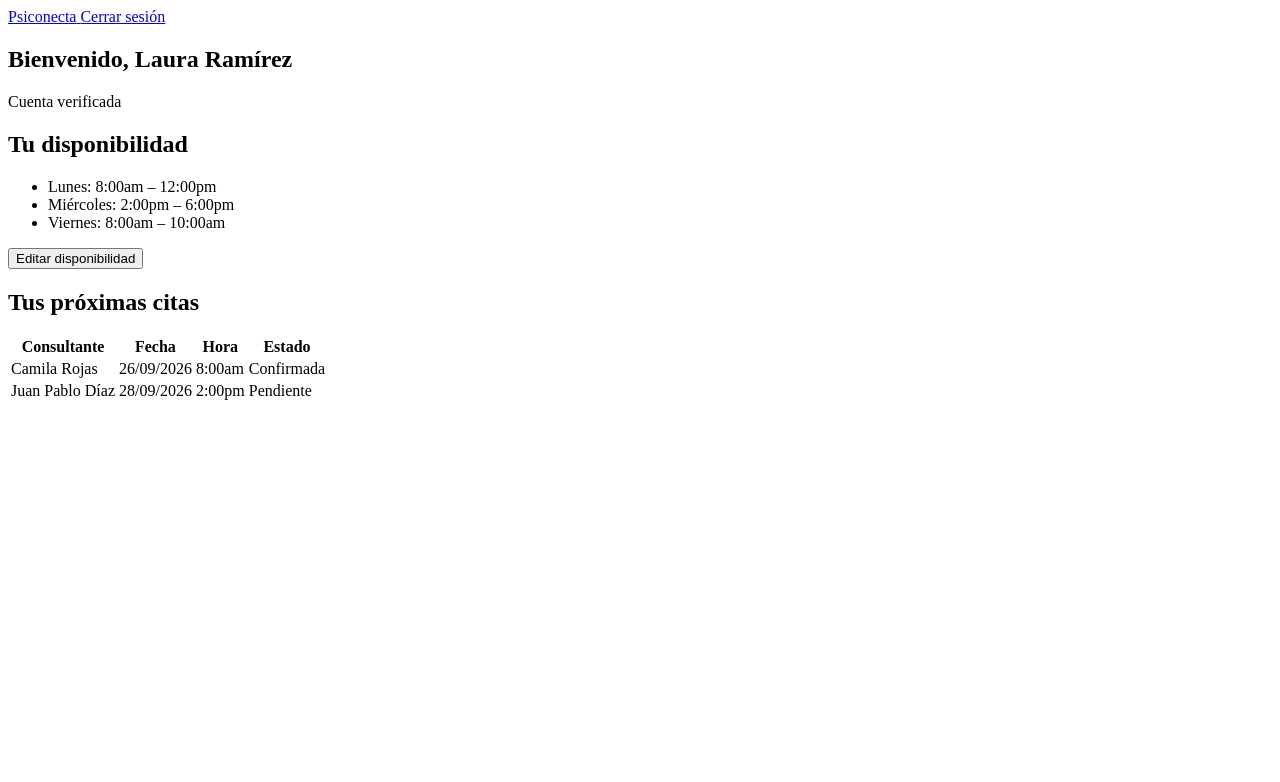
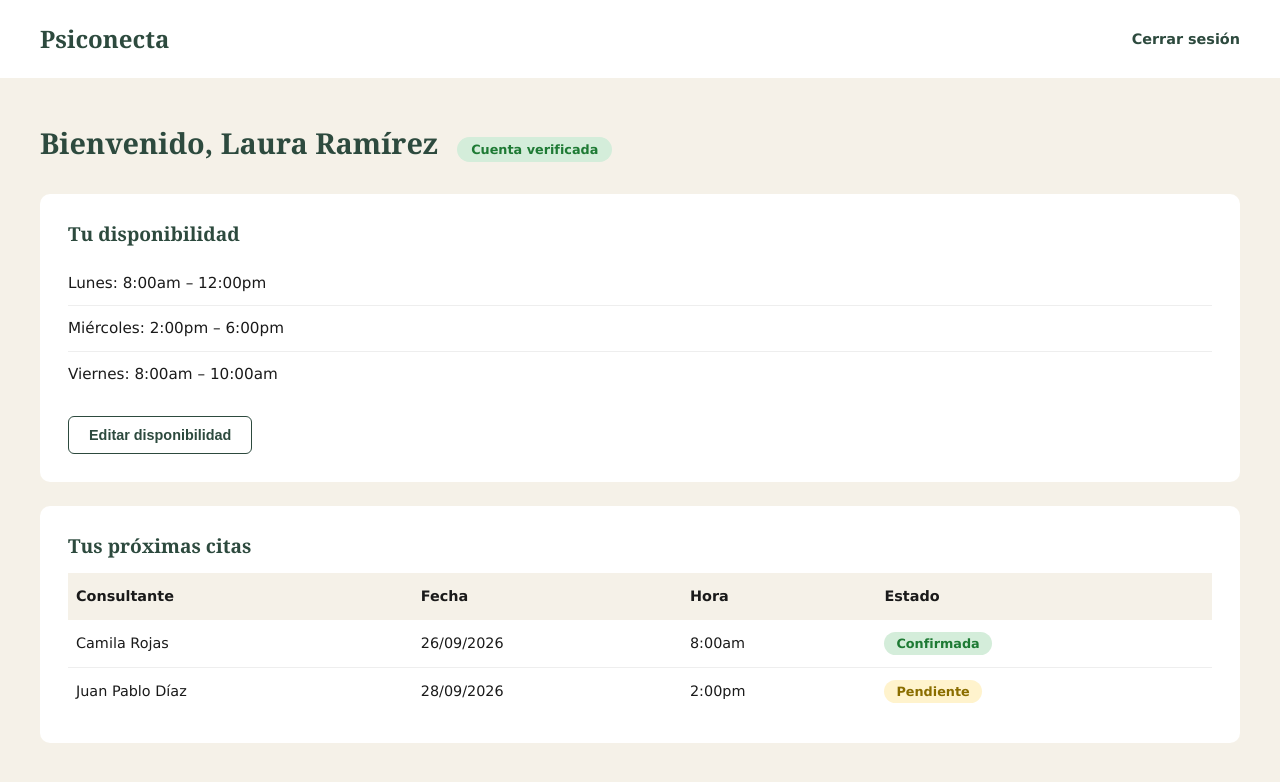
Before and after one commit to willop-z/psiconecta, a plain HTML site: page frontend/pag-profesional.html in a window 1280 px wide. Drawn offline with Linux system fonts and the light colour scheme.

Commit message:
Se agregan tres credenciales de prueba para el inicio de sesión de cada usuario: consultante, profesional y admin; se agrega css faltante (pag-profesional)

```diff
--- a/frontend/css/pag-profesional.css
+++ b/frontend/css/pag-profesional.css
@@ -0,0 +1,189 @@
+/* ===== Variables de color ===== */
+:root {
+    --color-verde: #2D4A3E;
+    --color-beige: #F5F1E8;
+    --color-texto: #1A1A1A;
+    --color-coral: #E8846B;
+    --color-blanco: #FFFFFF;
+}
+
+/* ===== Reset básico ===== */
+* {
+    margin: 0;
+    padding: 0;
+    box-sizing: border-box;
+}
+
+body {
+    font-family: Verdana, Arial, sans-serif;
+    color: var(--color-texto);
+    background-color: var(--color-beige);
+    line-height: 1.6;
+}
+
+h1, h2 {
+    font-family: Georgia, 'Times New Roman', serif;
+    line-height: 1.2;
+}
+
+.logo-texto {
+    font-family: Georgia, 'Times New Roman', serif;
+    font-size: 1.5rem;
+    font-weight: bold;
+    color: var(--color-verde);
+}
+
+/* ===== Header ===== */
+.header-simple {
+    display: flex;
+    justify-content: space-between;
+    align-items: center;
+    padding: 20px 40px;
+    background-color: var(--color-blanco);
+}
+
+.header-simple .logo {
+    text-decoration: none;
+}
+
+.btn-cerrar-sesion {
+    text-decoration: none;
+    color: var(--color-verde);
+    font-size: 0.9rem;
+    font-weight: 600;
+}
+
+/* ===== Panel del psicólogo ===== */
+.psicologo {
+    padding: 48px 40px;
+}
+
+.psicologo h1 {
+    font-size: 1.8rem;
+    color: var(--color-verde);
+    display: inline-block;
+    margin-right: 14px;
+}
+
+.psicologo-estado {
+    padding: 5px 14px;
+    border-radius: 20px;
+    font-size: 0.8rem;
+    font-weight: 600;
+}
+
+.psicologo-estado.aprobado {
+    background-color: #D4EDDA;
+    color: #1E7A34;
+}
+
+.psicologo-estado.pendiente {
+    background-color: #FFF3CD;
+    color: #8A6D00;
+}
+
+.psicologo-estado.rechazado {
+    background-color: #F8D7DA;
+    color: #A32E3C;
+}
+
+/* ===== Disponibilidad ===== */
+.psicologo-disponibilidad {
+    background-color: var(--color-blanco);
+    padding: 28px;
+    border-radius: 10px;
+    margin-top: 32px;
+}
+
+.psicologo-disponibilidad h2 {
+    font-size: 1.2rem;
+    color: var(--color-verde);
+    margin-bottom: 16px;
+}
+
+.disponibilidad-lista {
+    list-style: none;
+    margin-bottom: 20px;
+}
+
+.disponibilidad-lista li {
+    padding: 10px 0;
+    border-bottom: 1px solid #eee;
+    font-size: 0.95rem;
+}
+
+.disponibilidad-lista li:last-child {
+    border-bottom: none;
+}
+
+.btn-editar-disponibilidad {
+    border: 1.5px solid var(--color-verde);
+    background-color: transparent;
+    color: var(--color-verde);
+    padding: 10px 20px;
+    border-radius: 6px;
+    font-size: 0.9rem;
+    font-weight: 600;
+    cursor: pointer;
+    transition: background-color 0.2s ease;
+}
+
+.btn-editar-disponibilidad:hover {
+    background-color: var(--color-verde);
+    color: var(--color-blanco);
+}
+
+/* ===== Citas ===== */
+.psicologo-citas {
+    background-color: var(--color-blanco);
+    padding: 28px;
+    border-radius: 10px;
+    margin-top: 24px;
+}
+
+.psicologo-citas h2 {
+    font-size: 1.2rem;
+    color: var(--color-verde);
+    margin-bottom: 16px;
+}
+
+.citas-tabla {
+    width: 100%;
+    border-collapse: collapse;
+}
+
+.citas-tabla th,
+.citas-tabla td {
+    text-align: left;
+    padding: 12px 8px;
+    font-size: 0.9rem;
+}
+
+.citas-tabla thead {
+    background-color: var(--color-beige);
+}
+
+.citas-tabla tbody tr {
+    border-bottom: 1px solid #eee;
+}
+
+.citas-tabla tbody tr:last-child {
+    border-bottom: none;
+}
+
+.cita-estado {
+    padding: 4px 12px;
+    border-radius: 20px;
+    font-size: 0.8rem;
+    font-weight: 600;
+}
+
+.cita-estado.confirmada {
+    background-color: #D4EDDA;
+    color: #1E7A34;
+}
+
+.cita-estado.pendiente {
+    background-color: #FFF3CD;
+    color: #8A6D00;
+}
--- a/frontend/js/script.js
+++ b/frontend/js/script.js
@@ -1,9 +1,10 @@
 const formLogin = document.getElementById('form-login');
 
-const CREDENCIALES_PRUEBA = {
-    correo: 'consultante@correo.com',
-    contrasena: '123'
-};
+const USUARIOS_PRUEBA = [
+    { correo: 'consultante@correo.com', contrasena: '123', destino: 'pag-consultante.html' },
+    { correo: 'profesional@correo.com', contrasena: '123', destino: 'pag-profesional.html' },
+    { correo: 'admin@correo.com', contrasena: '123', destino: 'admin.html' }
+];
 
 formLogin.addEventListener('submit', function(evento) {
     evento.preventDefault();
@@ -11,8 +12,12 @@ formLogin.addEventListener('submit', function(evento) {
     const correoIngresado = document.getElementById('correo').value;
     const contrasenaIngresada = document.getElementById('contrasena').value;
 
-    if (correoIngresado === CREDENCIALES_PRUEBA.correo && contrasenaIngresada === CREDENCIALES_PRUEBA.contrasena) {
-        window.location.href = 'busqueda.html';
+    const usuarioEncontrado = USUARIOS_PRUEBA.find(function(usuario) {
+        return usuario.correo === correoIngresado && usuario.contrasena === contrasenaIngresada;
+    });
+
+    if (usuarioEncontrado) {
+        window.location.href = usuarioEncontrado.destino;
     } else {
         alert('Correo o contraseña incorrectos');
     }
```
Also changed, not shown: frontend/index.html (+1 -1 lines), frontend/pag-profesional.html (renamed from frontend/pag_profesional.html).
